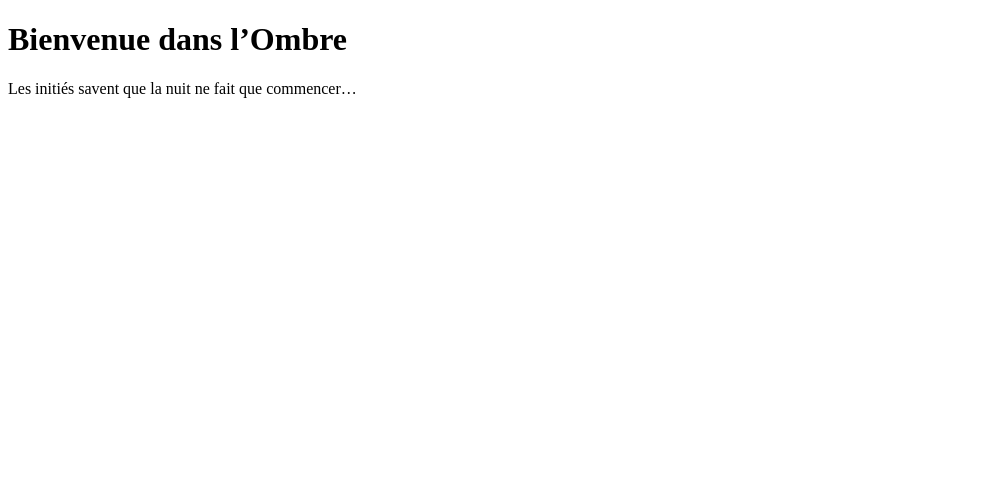
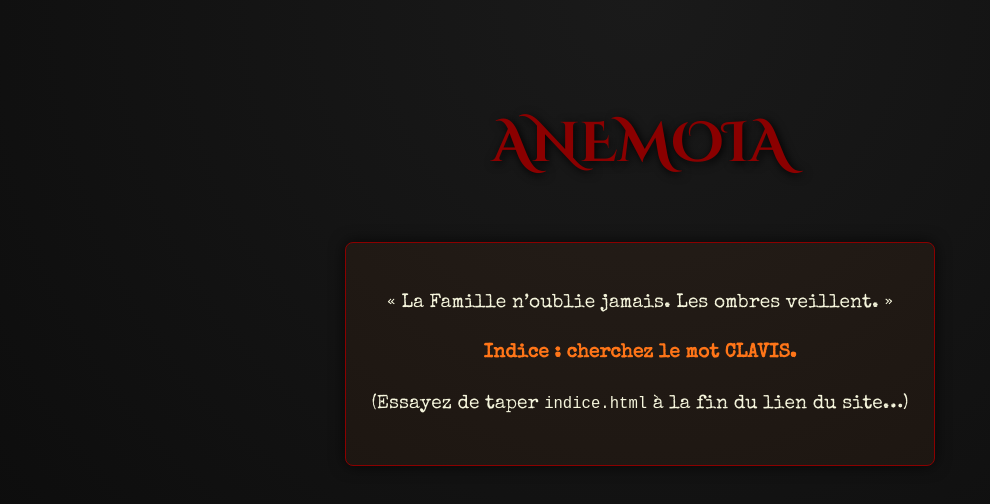
Before and after one commit to ammaturo-jil/anemoia, a plain HTML site: page index.html in a window 1280 px wide. Shown: the whole page, without its empty margins (0-990 px from the left). Drawn offline with nearby package versions, Linux system fonts and the light colour scheme.

Commit message:
Update index.html

```diff
--- a/index.html
+++ b/index.html
@@ -2,9 +2,59 @@
 <html>
   <head>
     <title>ANEMOIA</title>
+    <meta charset="UTF-8">
+
+    <!-- Polices -->
+    <link href="https://fonts.googleapis.com/css2?family=Cinzel+Decorative:wght@700&family=Special+Elite&display=swap" rel="stylesheet">
+
+    <style>
+      body {
+        background-color: #0d0d0d;
+        background-image: radial-gradient(circle at top, #1a1a1a, #0d0d0d);
+        color: #f5f5dc;
+        font-family: 'Special Elite', monospace;
+        text-align: center;
+        padding: 60px;
+      }
+
+      h1 {
+        font-family: 'Cinzel Decorative', serif;
+        color: #8B0000;
+        font-size: 3.5em;
+        text-shadow: 2px 2px 10px black;
+        margin-bottom: 30px;
+      }
+
+      p {
+        font-size: 1.2em;
+        line-height: 1.6em;
+        max-width: 700px;
+        margin: 20px auto;
+      }
+
+      .box {
+        background: rgba(255, 117, 24, 0.05); /* léger orange Halloween */
+        border: 1px solid #8B0000;
+        padding: 25px;
+        border-radius: 8px;
+        display: inline-block;
+        margin-top: 30px;
+        box-shadow: 0 0 15px rgba(0,0,0,0.7);
+      }
+
+      .hint {
+        color: #ff7518;
+        font-weight: bold;
+      }
+    </style>
   </head>
+
   <body>
-    <h1>Bienvenue dans l’Ombre</h1>
-    <p>Les initiés savent que la nuit ne fait que commencer…</p>
+    <h1>ANEMOIA</h1>
+    <div class="box">
+      <p>« La Famille n’oublie jamais. Les ombres veillent. »</p>
+      <p class="hint">Indice : cherchez le mot <strong>CLAVIS</strong>.</p>
+      <p>(Essayez de taper <code>indice.html</code> à la fin du lien du site…)</p>
+    </div>
   </body>
 </html>
```
